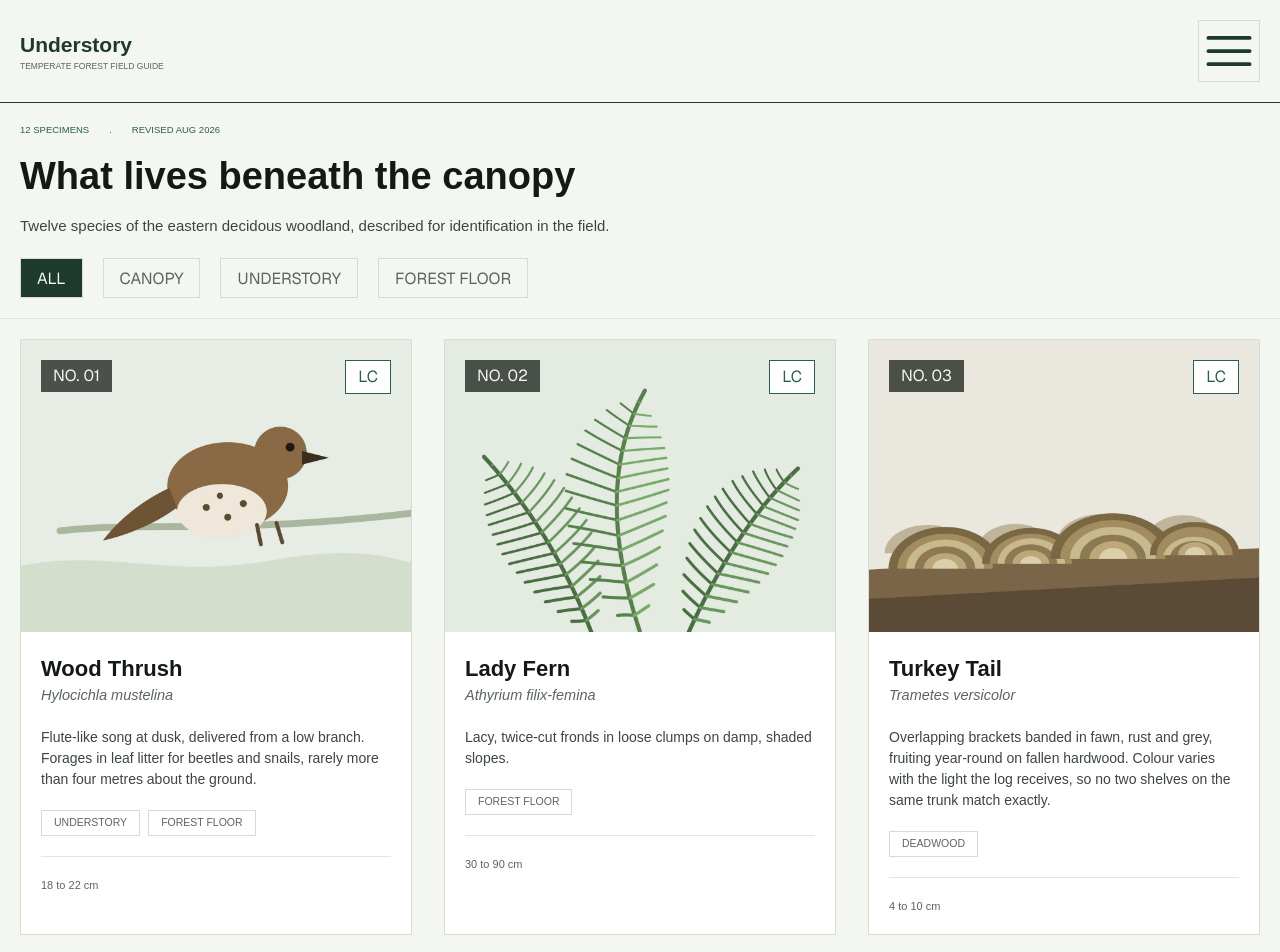
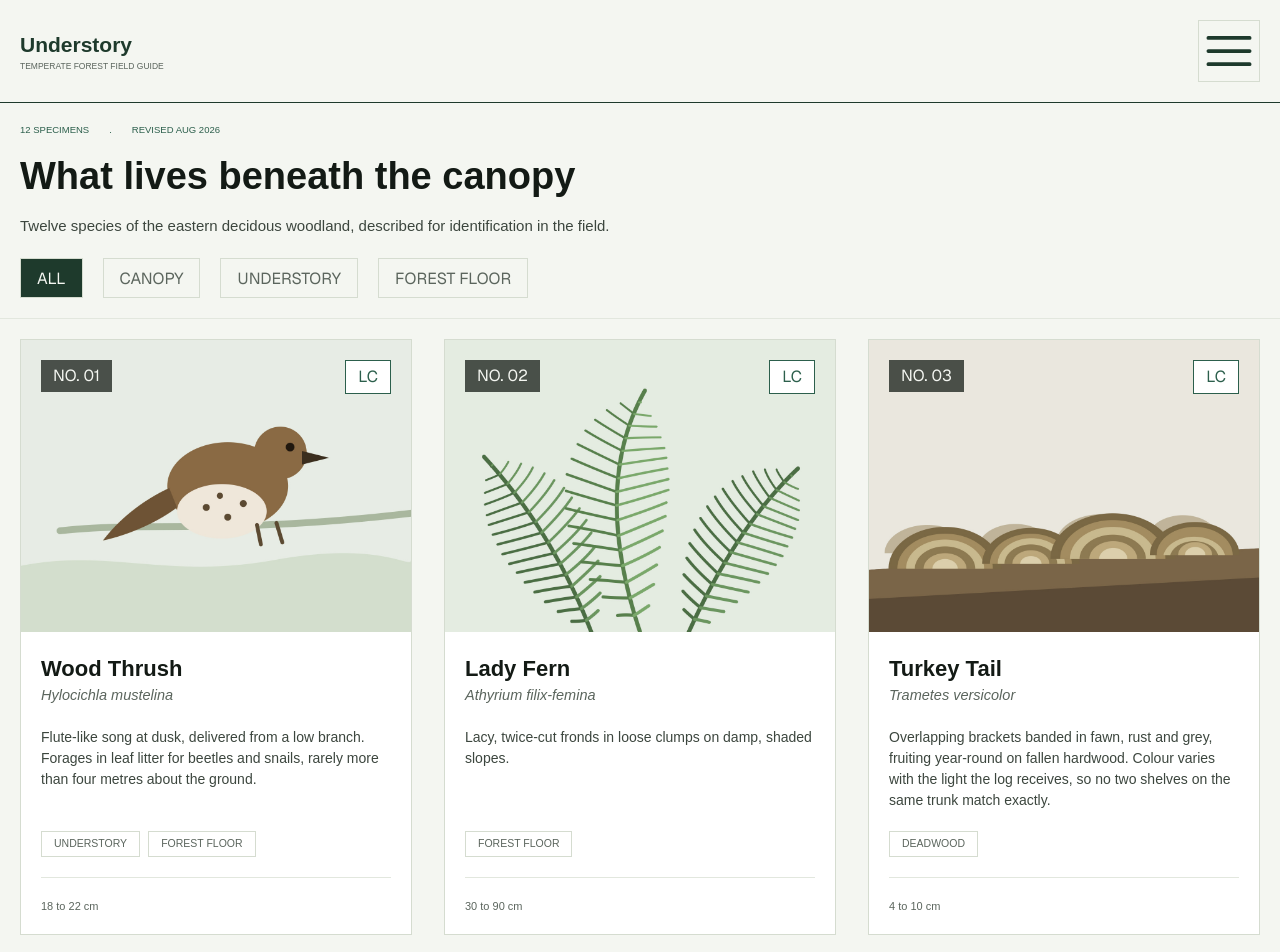
Before and after one commit to JoshuaM04/nature-website, a Next.js app: page / in a window 1280 px wide. Shown: the top 952 px of the page. Built offline with nearby package versions, Linux system fonts and the light colour scheme; a web font is replaced by a local one.

Commit message:
Fixed a spacing issue within the card.tsx component where some elements were misaligned with shorter descriptions.

```diff
--- a/app/components/card.tsx
+++ b/app/components/card.tsx
@@ -31,7 +31,8 @@ export default function Card({activeHabitat}: CardProps) {
                             </div>
                         </section>
 
-                        <section className="flex flex-col gap-5">
+                        <section className="flex flex-col justify-between gap-5 h-full">
+                            <div className="flex flex-col gap-5">
                                 <div className="flex flex-col">
                                     <span className="common-name">{item.title}</span>
                                     <span className="scientific-name">{item.subtitle}</span>
@@ -40,7 +41,9 @@ export default function Card({activeHabitat}: CardProps) {
                                 <div className="blurb">
                                     {item.body}
                                 </div>
+                            </div>
 
+                            <div className="flex flex-col gap-5">
                                 <div className="flex flex-wrap gap-2">
                                     {
                                         item.labels.map((label, labelIndex) => (
@@ -54,6 +57,7 @@ export default function Card({activeHabitat}: CardProps) {
                                 <hr className="card-divider" />
 
                                 <div className="size-text">{item.range}</div>
+                            </div>
                         </section>
                     </div>
                 ))
--- a/app/globals.css
+++ b/app/globals.css
@@ -96,7 +96,7 @@
     .card-component {
       display: grid;
       justify-items: center;
-      grid-template-columns: repeat(auto-fit, minmax(350px, 1fr));
+      grid-template-columns: repeat(auto-fit, minmax(300px, 1fr));
       gap: 2rem;
     }
   }
```
Lines whose indentation alone changed are shown as unchanged.
